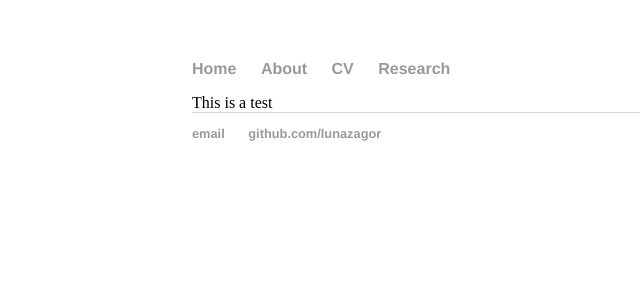
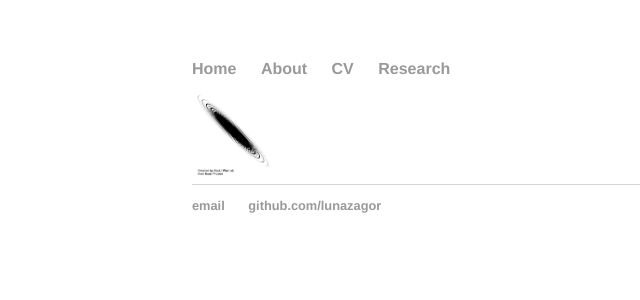
Before and after one commit to lunazagor/lunazagor.github.io, a Jekyll site: the page built from research/index.html, in a window 1280 px wide. Shown: the top 300 px of the page, without its empty margins (0-640 px from the left). Built offline with Jekyll 4.4.1, drawn with Linux system fonts in a browser that asks for light colours.

Commit message:
Update index.html

```diff
--- a/research/index.html
+++ b/research/index.html
@@ -3,4 +3,4 @@
 title: Research
 ---
 
-This is a test
+<a href="https://lunazagor.github.io/"><img src="galaxy.png" style="width:82px; height:86px" title="DM Haloes" alt="Fuzzy"></a>
```
